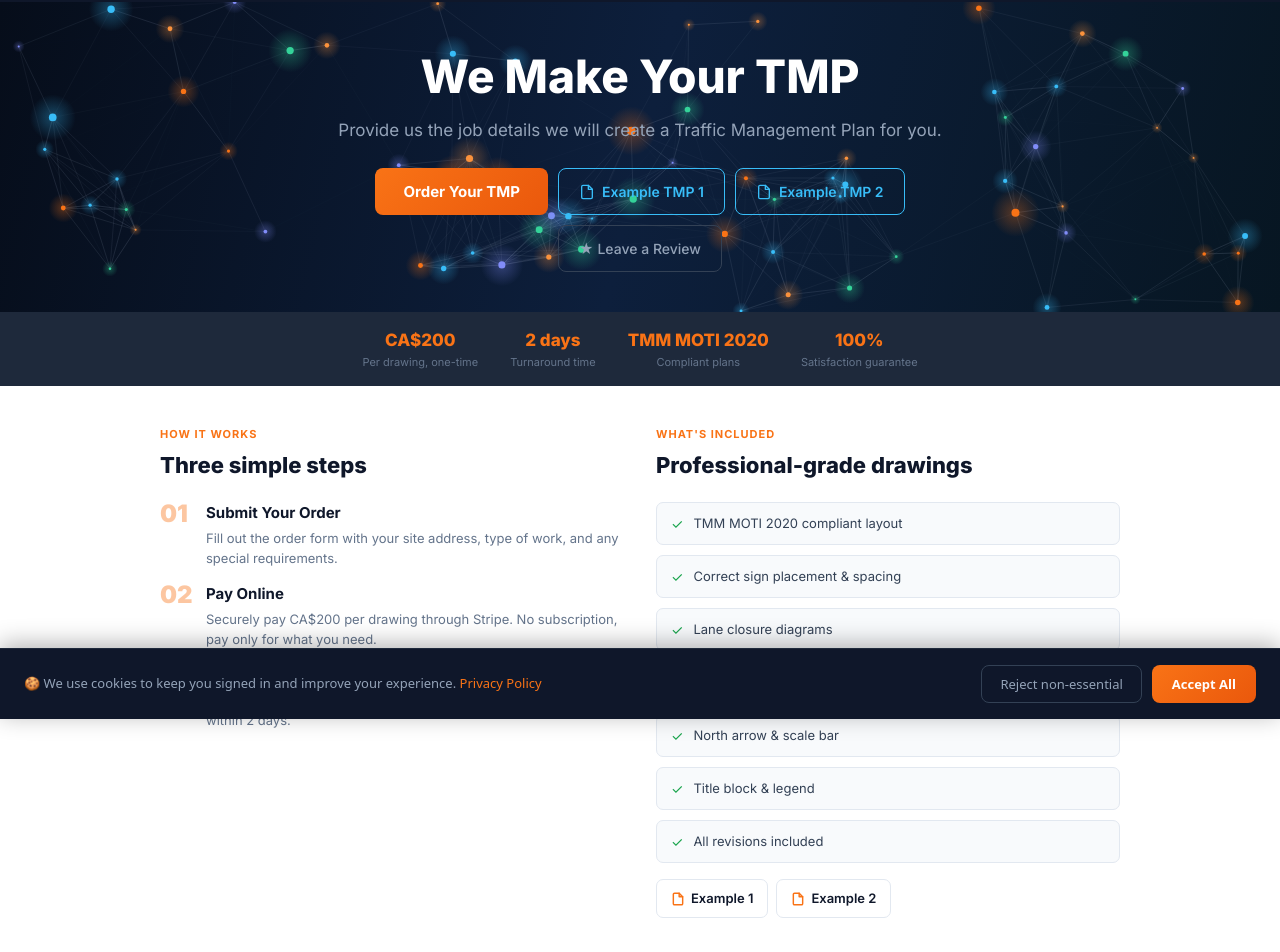
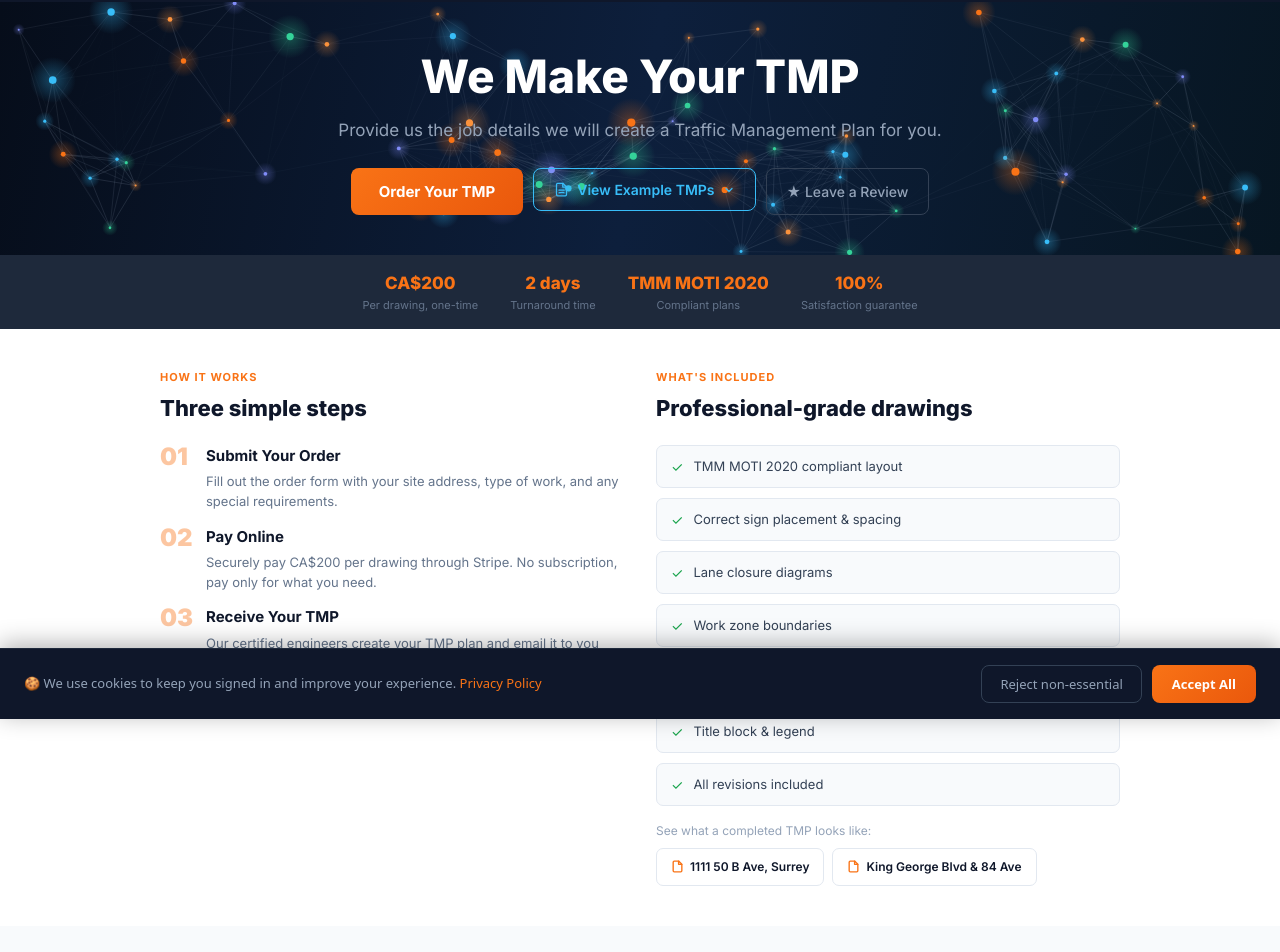
Before and after one commit to Opinder01/tmp-builder, a React (Vite) app in the folder client/: page /we-make-your-tmp in a window 1280 px wide. Shown: the part 81-1033 px from the top of the page. Built offline with nearby package versions, Linux system fonts and the light colour scheme.

Commit message:
Replace two example buttons with single professional dropdown

```diff
--- a/client/src/WeMakeYourTMP.jsx
+++ b/client/src/WeMakeYourTMP.jsx
@@ -1,5 +1,5 @@
 import { useNavigate } from "react-router-dom";
-import { useEffect, useRef } from "react";
+import { useEffect, useRef, useState } from "react";
 
 function HeroCanvas() {
   const canvasRef = useRef(null);
@@ -100,7 +100,15 @@ function ReviewCard({ name, rating, text }) {
 
 export default function WeMakeYourTMP() {
   const nav = useNavigate();
+  const [exOpen, setExOpen] = useState(false);
+  const exRef = useRef(null);
   useEffect(() => { window.scrollTo(0, 0); }, []);
+  useEffect(() => {
+    if (!exOpen) return;
+    const handler = (e) => { if (exRef.current && !exRef.current.contains(e.target)) setExOpen(false); };
+    document.addEventListener("mousedown", handler);
+    return () => document.removeEventListener("mousedown", handler);
+  }, [exOpen]);
 
   return (
     <div style={{ minHeight: "100vh", background: "#f8fafc", fontFamily: "Inter,system-ui,-apple-system,Arial,sans-serif" }}>
@@ -137,24 +145,34 @@ export default function WeMakeYourTMP() {
             >
               Order Your TMP
             </button>
-            <a
-              href="/example-tmp-1.pdf"
-              target="_blank"
-              rel="noopener noreferrer"
-              style={{ background: "transparent", border: "1px solid #38bdf8", borderRadius: 8, color: "#38bdf8", padding: "12px 20px", fontSize: 14, fontWeight: 600, cursor: "pointer", textDecoration: "none", display: "inline-flex", alignItems: "center", gap: 7 }}
-            >
-              <svg width="16" height="16" viewBox="0 0 24 24" fill="none" stroke="currentColor" strokeWidth="2" strokeLinecap="round" strokeLinejoin="round"><path d="M14 2H6a2 2 0 0 0-2 2v16a2 2 0 0 0 2 2h12a2 2 0 0 0 2-2V8z"/><polyline points="14 2 14 8 20 8"/></svg>
-              Example TMP 1
-            </a>
-            <a
-              href="/example-tmp-2.pdf"
-              target="_blank"
-              rel="noopener noreferrer"
-              style={{ background: "transparent", border: "1px solid #38bdf8", borderRadius: 8, color: "#38bdf8", padding: "12px 20px", fontSize: 14, fontWeight: 600, cursor: "pointer", textDecoration: "none", display: "inline-flex", alignItems: "center", gap: 7 }}
-            >
-              <svg width="16" height="16" viewBox="0 0 24 24" fill="none" stroke="currentColor" strokeWidth="2" strokeLinecap="round" strokeLinejoin="round"><path d="M14 2H6a2 2 0 0 0-2 2v16a2 2 0 0 0 2 2h12a2 2 0 0 0 2-2V8z"/><polyline points="14 2 14 8 20 8"/></svg>
-              Example TMP 2
-            </a>
+            <div ref={exRef} style={{ position: "relative" }}>
+              <button
+                onClick={() => setExOpen((v) => !v)}
+                style={{ background: "transparent", border: "1px solid #38bdf8", borderRadius: 8, color: "#38bdf8", padding: "12px 20px", fontSize: 14, fontWeight: 600, cursor: "pointer", display: "inline-flex", alignItems: "center", gap: 8 }}
+              >
+                <svg width="15" height="15" viewBox="0 0 24 24" fill="none" stroke="currentColor" strokeWidth="2" strokeLinecap="round" strokeLinejoin="round"><path d="M14 2H6a2 2 0 0 0-2 2v16a2 2 0 0 0 2 2h12a2 2 0 0 0 2-2V8z"/><polyline points="14 2 14 8 20 8"/><line x1="16" y1="13" x2="8" y2="13"/><line x1="16" y1="17" x2="8" y2="17"/></svg>
+                View Example TMPs
+                <svg width="12" height="12" viewBox="0 0 24 24" fill="none" stroke="currentColor" strokeWidth="2.5" strokeLinecap="round" strokeLinejoin="round" style={{ transform: exOpen ? "rotate(180deg)" : "none", transition: "transform 0.2s" }}><polyline points="6 9 12 15 18 9"/></svg>
+              </button>
+              {exOpen && (
+                <div style={{ position: "absolute", top: "calc(100% + 8px)", left: 0, background: "#1e293b", border: "1px solid #334155", borderRadius: 10, padding: "6px", minWidth: 240, zIndex: 100, boxShadow: "0 8px 24px rgba(0,0,0,0.4)" }}>
+                  {[
+                    { label: "1111 50 B Ave, Surrey", href: "/example-tmp-1.pdf" },
+                    { label: "King George Blvd & 84 Ave", href: "/example-tmp-2.pdf" },
+                  ].map((ex) => (
+                    <a key={ex.href} href={ex.href} target="_blank" rel="noopener noreferrer"
+                      style={{ display: "flex", alignItems: "center", gap: 10, padding: "10px 12px", borderRadius: 7, color: "#e2e8f0", textDecoration: "none", fontSize: 13, fontWeight: 500 }}
+                      onMouseEnter={(e) => e.currentTarget.style.background = "#334155"}
+                      onMouseLeave={(e) => e.currentTarget.style.background = "transparent"}
+                    >
+                      <svg width="14" height="14" viewBox="0 0 24 24" fill="none" stroke="#f97316" strokeWidth="2" strokeLinecap="round" strokeLinejoin="round"><path d="M14 2H6a2 2 0 0 0-2 2v16a2 2 0 0 0 2 2h12a2 2 0 0 0 2-2V8z"/><polyline points="14 2 14 8 20 8"/></svg>
+                      {ex.label}
+                      <svg width="11" height="11" viewBox="0 0 24 24" fill="none" stroke="#64748b" strokeWidth="2" strokeLinecap="round" strokeLinejoin="round" style={{ marginLeft: "auto" }}><path d="M18 13v6a2 2 0 0 1-2 2H5a2 2 0 0 1-2-2V8a2 2 0 0 1 2-2h6"/><polyline points="15 3 21 3 21 9"/><line x1="10" y1="14" x2="21" y2="3"/></svg>
+                    </a>
+                  ))}
+                </div>
+              )}
+            </div>
             <a
               href={GOOGLE_REVIEW_URL}
               target="_blank"
@@ -229,15 +247,20 @@ export default function WeMakeYourTMP() {
                 </div>
               ))}
             </div>
-            <div style={{ display: "flex", gap: 8, marginTop: 16, flexWrap: "wrap" }}>
-              <a href="/example-tmp-1.pdf" target="_blank" rel="noopener noreferrer" style={{ display: "inline-flex", alignItems: "center", gap: 6, background: "#fff", border: "1px solid #e2e8f0", borderRadius: 7, padding: "9px 14px", fontSize: 13, fontWeight: 600, color: "#0f172a", textDecoration: "none" }}>
-                <svg width="14" height="14" viewBox="0 0 24 24" fill="none" stroke="#f97316" strokeWidth="2.5" strokeLinecap="round" strokeLinejoin="round"><path d="M14 2H6a2 2 0 0 0-2 2v16a2 2 0 0 0 2 2h12a2 2 0 0 0 2-2V8z"/><polyline points="14 2 14 8 20 8"/></svg>
-                Example 1
-              </a>
-              <a href="/example-tmp-2.pdf" target="_blank" rel="noopener noreferrer" style={{ display: "inline-flex", alignItems: "center", gap: 6, background: "#fff", border: "1px solid #e2e8f0", borderRadius: 7, padding: "9px 14px", fontSize: 13, fontWeight: 600, color: "#0f172a", textDecoration: "none" }}>
-                <svg width="14" height="14" viewBox="0 0 24 24" fill="none" stroke="#f97316" strokeWidth="2.5" strokeLinecap="round" strokeLinejoin="round"><path d="M14 2H6a2 2 0 0 0-2 2v16a2 2 0 0 0 2 2h12a2 2 0 0 0 2-2V8z"/><polyline points="14 2 14 8 20 8"/></svg>
-                Example 2
-              </a>
+            <div style={{ marginTop: 16 }}>
+              <p style={{ fontSize: 12, color: "#94a3b8", margin: "0 0 8px" }}>See what a completed TMP looks like:</p>
+              <div style={{ display: "flex", gap: 8, flexWrap: "wrap" }}>
+                {[
+                  { label: "1111 50 B Ave, Surrey", href: "/example-tmp-1.pdf" },
+                  { label: "King George Blvd & 84 Ave", href: "/example-tmp-2.pdf" },
+                ].map((ex) => (
+                  <a key={ex.href} href={ex.href} target="_blank" rel="noopener noreferrer"
+                    style={{ display: "inline-flex", alignItems: "center", gap: 6, background: "#fff", border: "1px solid #e2e8f0", borderRadius: 7, padding: "9px 14px", fontSize: 12, fontWeight: 600, color: "#0f172a", textDecoration: "none" }}>
+                    <svg width="13" height="13" viewBox="0 0 24 24" fill="none" stroke="#f97316" strokeWidth="2.5" strokeLinecap="round" strokeLinejoin="round"><path d="M14 2H6a2 2 0 0 0-2 2v16a2 2 0 0 0 2 2h12a2 2 0 0 0 2-2V8z"/><polyline points="14 2 14 8 20 8"/></svg>
+                    {ex.label}
+                  </a>
+                ))}
+              </div>
             </div>
           </div>
         </div>
```
